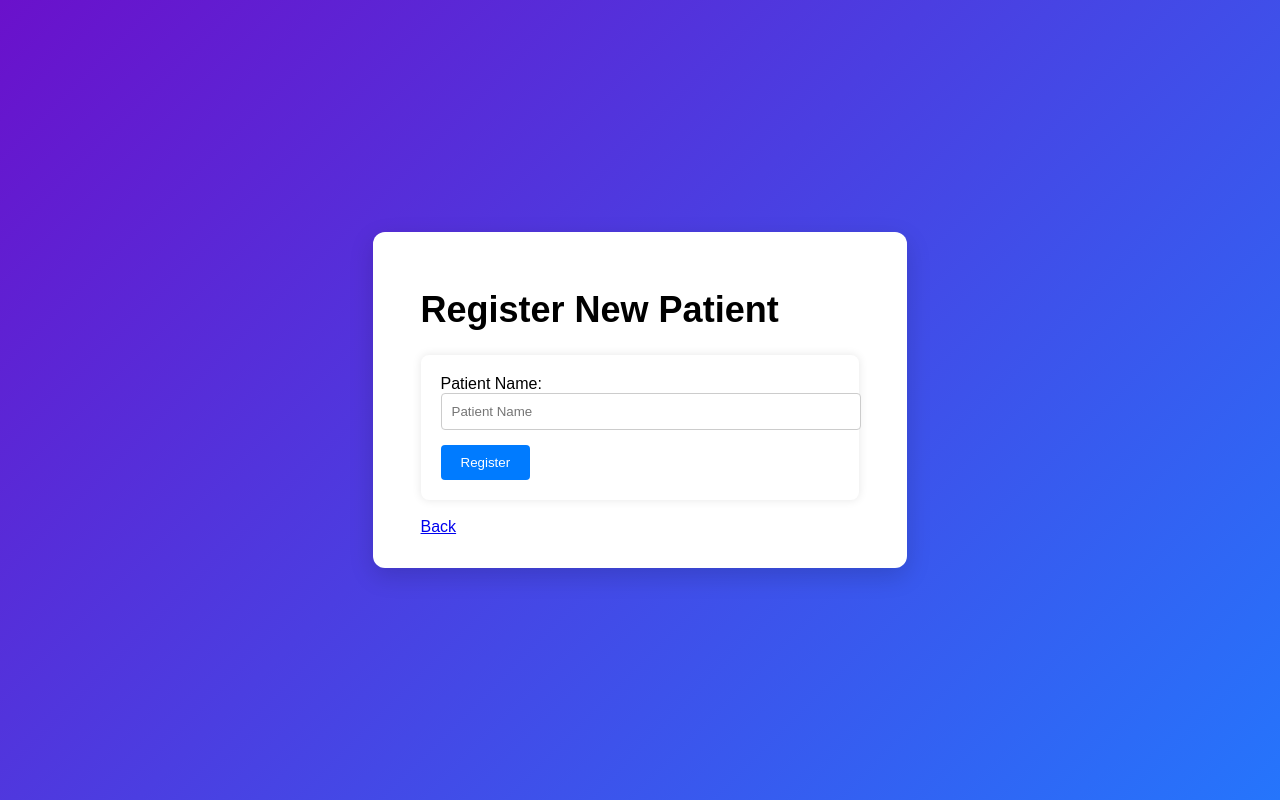
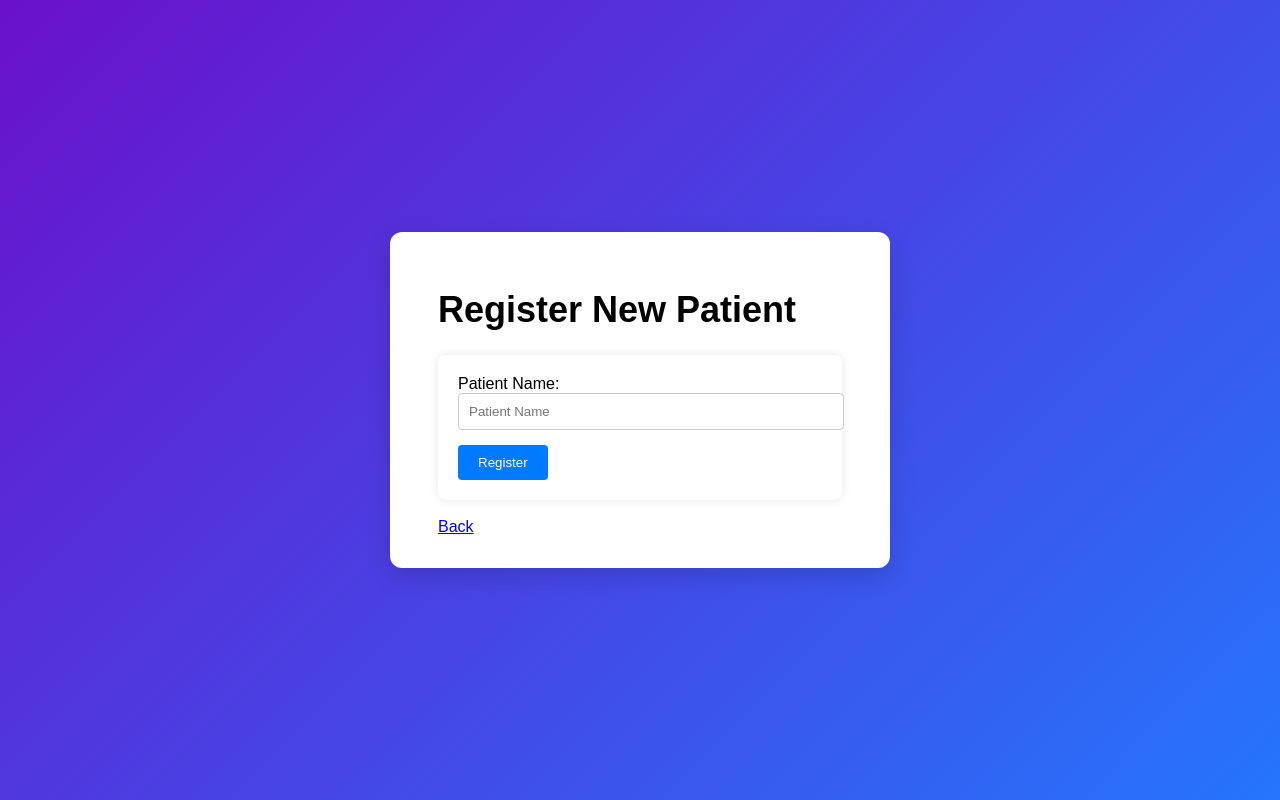
Before and after one commit to Darklion-007/Clinic-Queue-App, a Flask app: page /add in a window 1280 px wide. Run offline with Flask 3, Linux system fonts and the light colour scheme.

Commit message:
another update on the container design

```diff
--- a/static/style.css
+++ b/static/style.css
@@ -16,9 +16,8 @@ body {
     border-radius: 12px;
     box-shadow: 0 8px 24px rgba(0, 0, 0, 0.15);
     max-width: 500px;
-
-
-
+    width: 90%;
+    box-sizing: border-box;
  }
 
 form {
```
